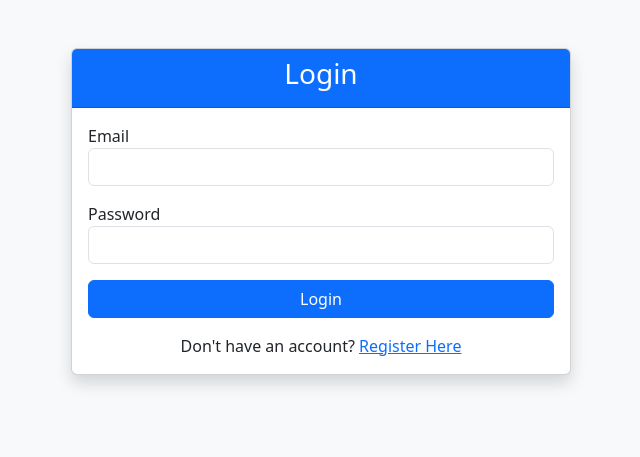
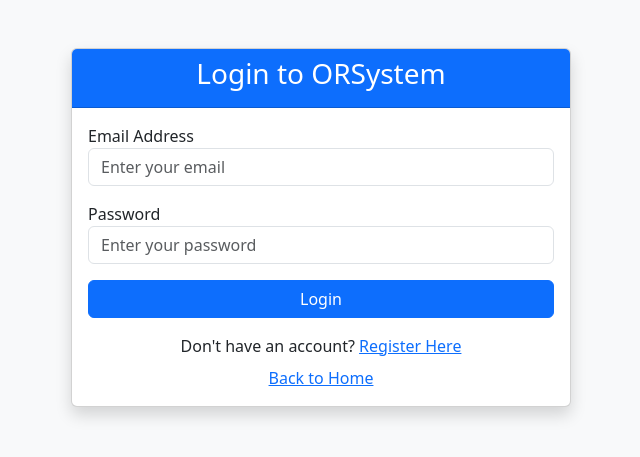
Before and after one commit to ChengEeHinn/ORSystem, a PHP site: page /login.php in a window 1280 px wide. Shown: the top 457 px of the page, without its empty margins (319-959 px from the left). Run offline with PHP 8.4, Linux system fonts and the light colour scheme.

Commit message:
Update login.php

```diff
--- a/login.php
+++ b/login.php
@@ -39,8 +39,12 @@ if ($_SERVER["REQUEST_METHOD"] == "POST") {
 <head>
     <title>Login - ORSystem</title>
 
+    <meta charset="UTF-8">
+    <meta name="viewport" content="width=device-width, initial-scale=1">
+
     <link href="https://cdn.jsdelivr.net/npm/bootstrap@5.3.3/dist/css/bootstrap.min.css" rel="stylesheet">
 </head>
+
 <body class="bg-light">
 
 <div class="container mt-5">
@@ -48,12 +52,12 @@ if ($_SERVER["REQUEST_METHOD"] == "POST") {
     <div class="card mx-auto shadow" style="max-width:500px;">
 
         <div class="card-header text-center bg-primary text-white">
-            <h3>Login</h3>
+            <h3>Login to ORSystem</h3>
         </div>
 
         <div class="card-body">
 
-            <?php if($message != "") { ?>
+            <?php if ($message != "") { ?>
                 <div class="alert alert-danger">
                     <?php echo $message; ?>
                 </div>
@@ -62,10 +66,11 @@ if ($_SERVER["REQUEST_METHOD"] == "POST") {
             <form method="POST">
 
                 <div class="mb-3">
-                    <label>Email</label>
+                    <label>Email Address</label>
                     <input type="email"
                            name="email"
                            class="form-control"
+                           placeholder="Enter your email"
                            required>
                 </div>
 
@@ -74,6 +79,7 @@ if ($_SERVER["REQUEST_METHOD"] == "POST") {
                     <input type="password"
                            name="password"
                            class="form-control"
+                           placeholder="Enter your password"
                            required>
                 </div>
 
@@ -88,6 +94,10 @@ if ($_SERVER["REQUEST_METHOD"] == "POST") {
                 <a href="register.php">Register Here</a>
             </div>
 
+            <div class="text-center mt-2">
+                <a href="index.php">Back to Home</a>
+            </div>
+
         </div>
 
     </div>
```
